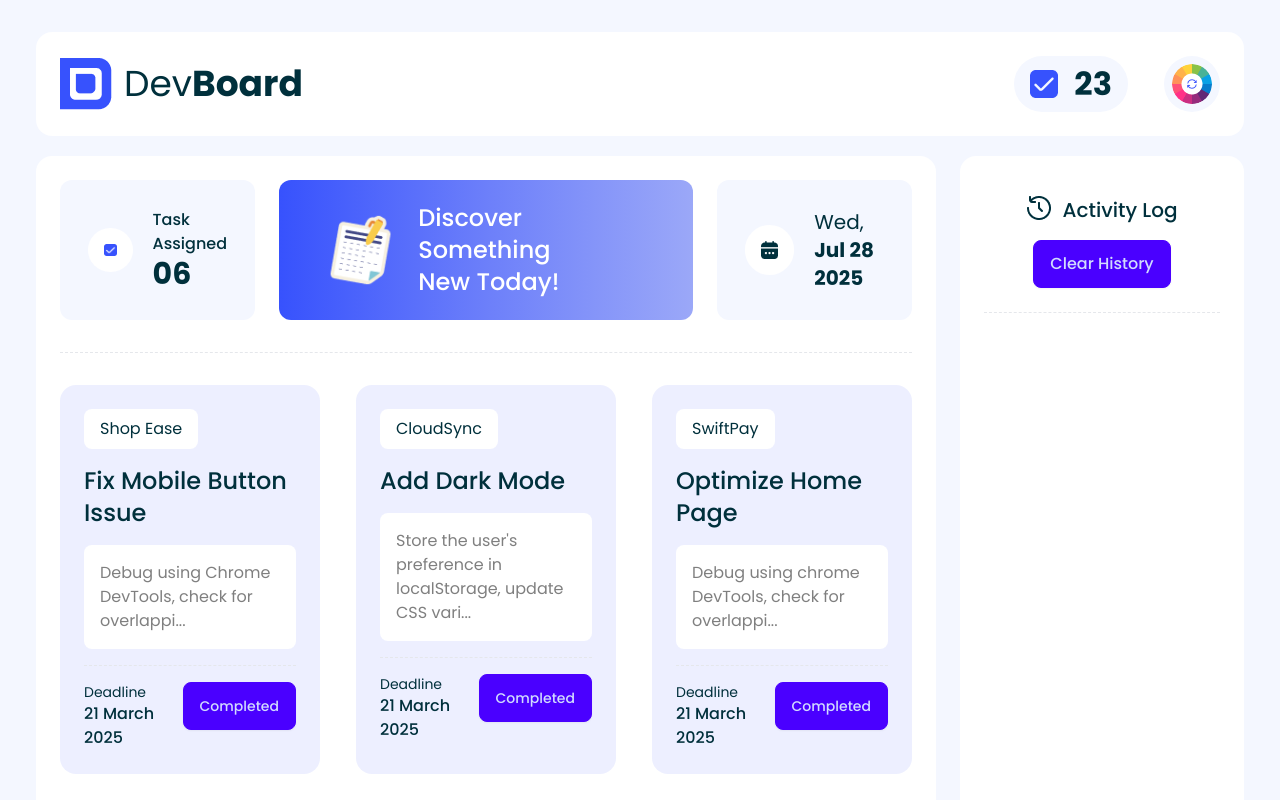
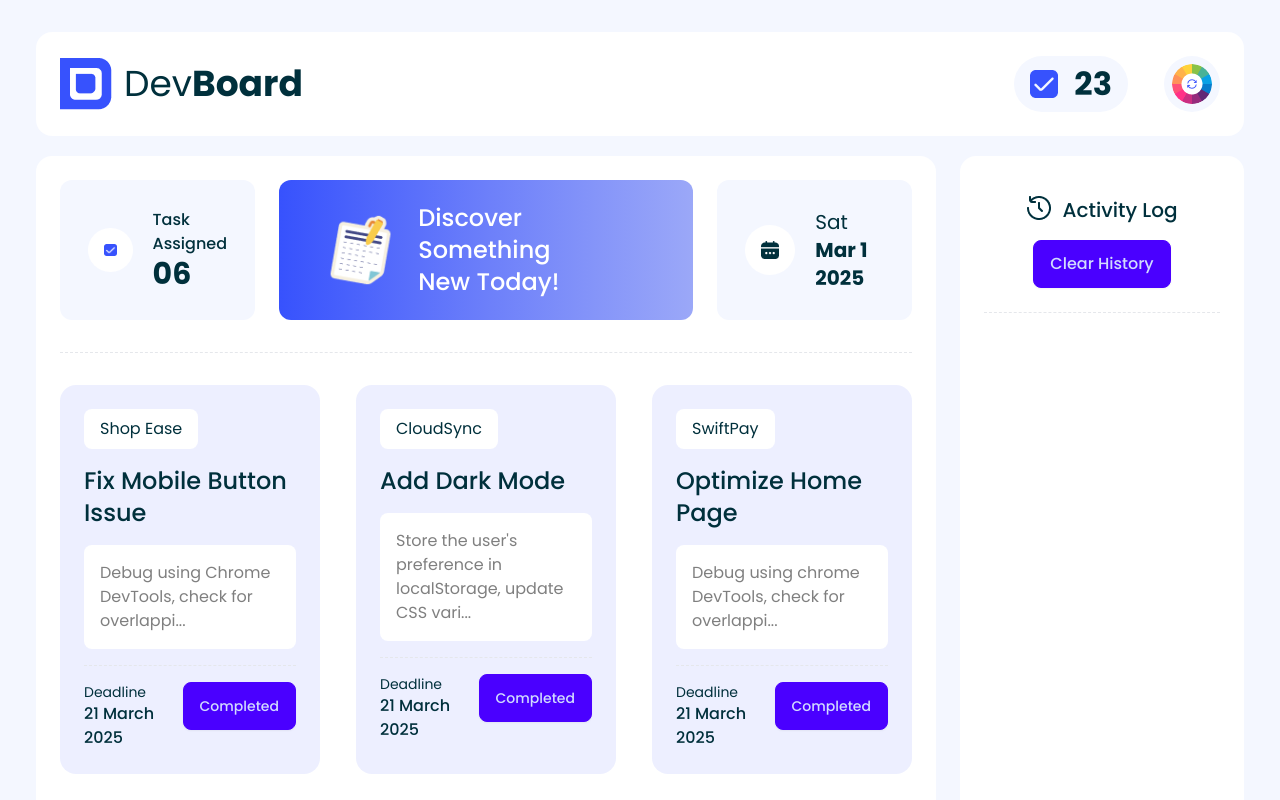
Before and after one commit to tanvir-webdev/assignment-5, a plain HTML site: page index.html in a window 1280 px wide. Shown: the top 800 px of the page. Drawn offline with nearby package versions, Linux system fonts and the light colour scheme.

Commit message:
Current Date is currectly placed

```diff
--- a/index.html
+++ b/index.html
@@ -69,8 +69,12 @@
                             <img src="assets/calender.png" alt="">
                         </div>
                         <div>
-                            <h4 class="text-xl">Wed,</h4>
-                            <h3 class="text-xl font-bold">Jul 28 2025</h3>
+                            <h4 id="day-name" class="text-xl"></h4>
+                            <h3 class="text-xl font-bold">
+                                <span id="month-name"></span>
+                                <span id="today-date"></span>
+                                <span id="current-year"></span>
+                            </h3>
                         </div>
                     </div>
                 </div>
--- a/script.js
+++ b/script.js
@@ -94,3 +94,20 @@ document.getElementById('color-btn').addEventListener('click', function(){
         document.getElementById('full-body').style.backgroundColor = '#ffb399'
     }
 })
+
+
+// Get current Date
+const weekday = ['Sun','Mon','Tue', 'Wed', 'Thu', 'Fri', 'Sat']
+const fullDate = new Date();
+let day = fullDate.getDay();
+document.getElementById('day-name').innerHTML = weekday[day]
+
+const monthName = ['Jan', 'Feb', 'Mar', 'Apr', 'May', 'Jun', 'Jul', 'Aug', 'Sep', 'Oct', 'Nov', 'Dec']
+let month = fullDate.getMonth();
+document.getElementById('month-name').innerHTML = monthName[month];
+
+let date = fullDate.getDate();
+document.getElementById('today-date').innerHTML = date;
+
+let fullYear = fullDate.getFullYear();
+document.getElementById('current-year').innerHTML = fullYear;
```
